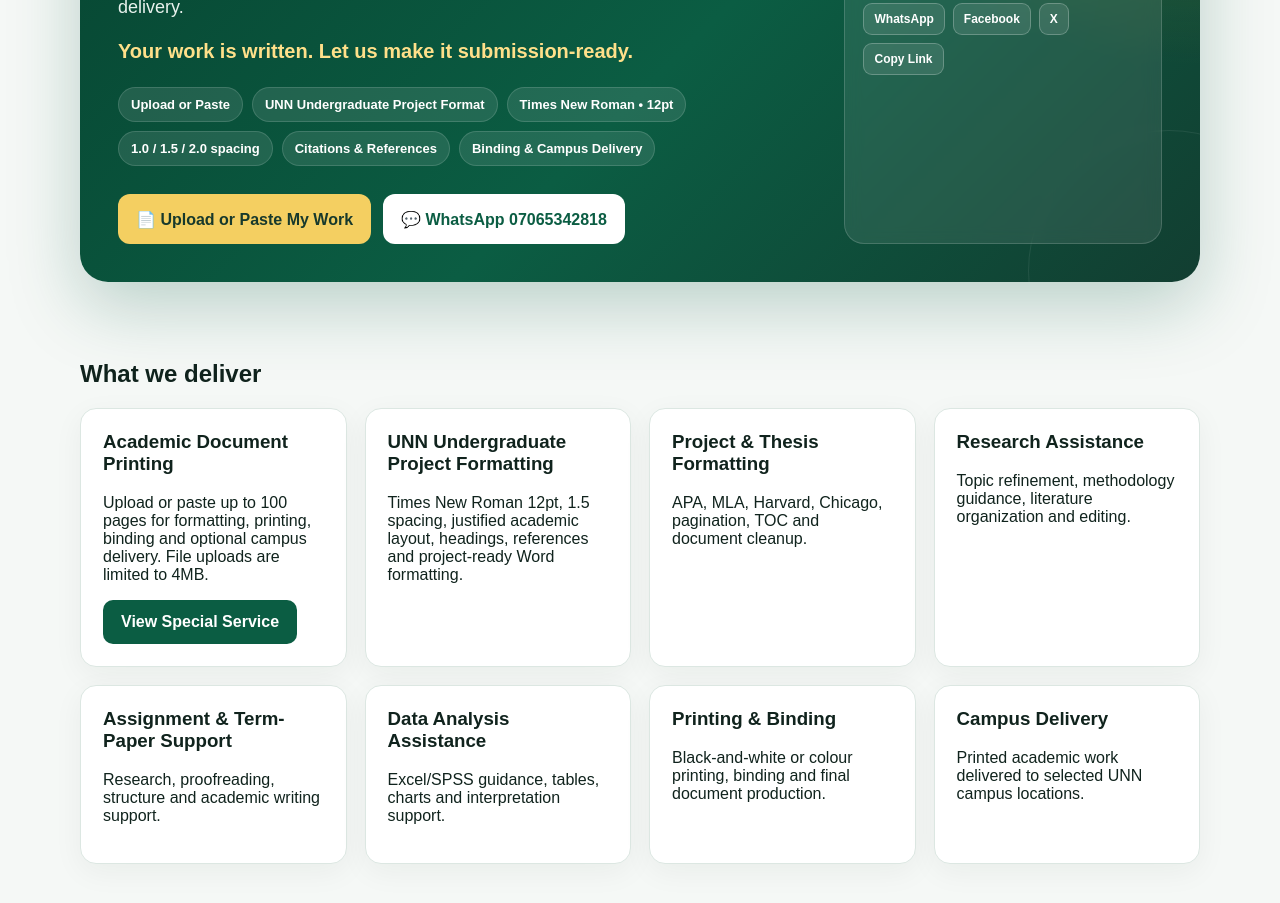
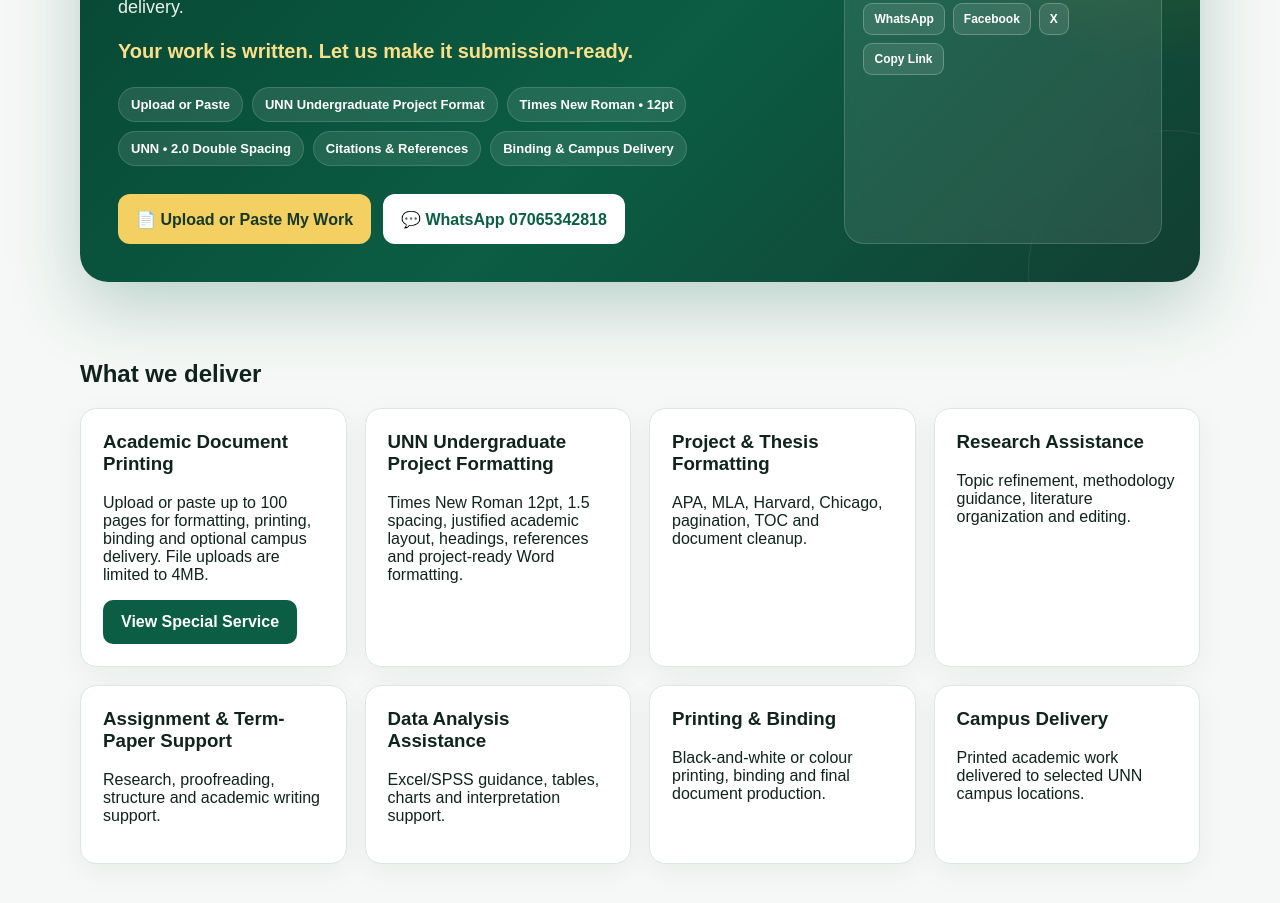
Before and after one commit to mabrig1/mabrig-academic-assistance, a Next.js app: page / in a window 1280 px wide. Shown: the part 980-1883 px from the top of the page. Built offline with nearby package versions, Linux system fonts and the light colour scheme.

Commit message:
Clarify UNN double spacing on service poster

```diff
--- a/app/components/SpecialServicePoster.tsx
+++ b/app/components/SpecialServicePoster.tsx
@@ -39,7 +39,7 @@ export default function SpecialServicePoster() {
               <span>Upload or Paste</span>
               <span>UNN Undergraduate Project Format</span>
               <span>Times New Roman • 12pt</span>
-              <span>1.0 / 1.5 / 2.0 spacing</span>
+              <span>UNN • 2.0 Double Spacing</span>
               <span>Citations & References</span>
               <span>Binding & Campus Delivery</span>
             </div>
```
